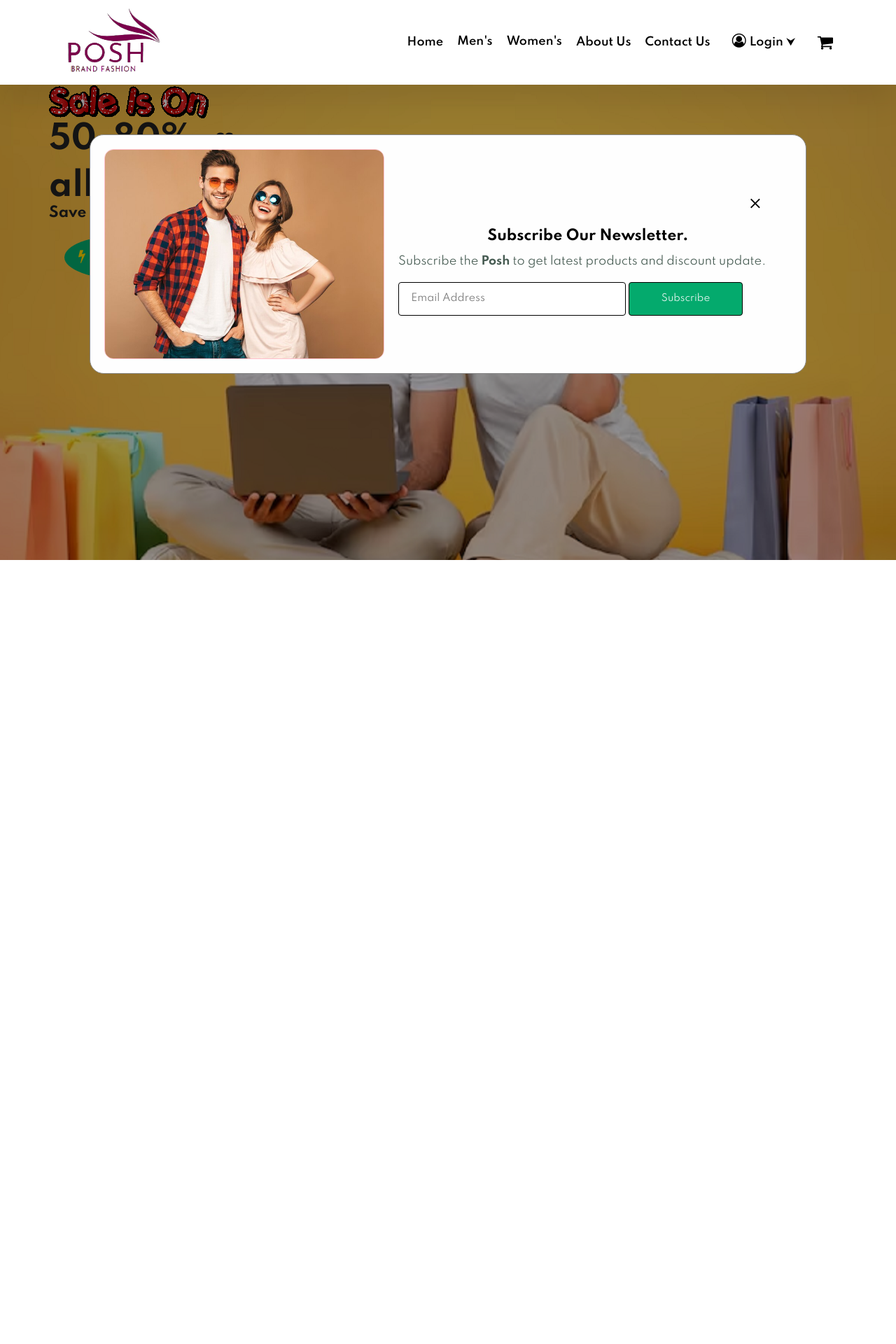
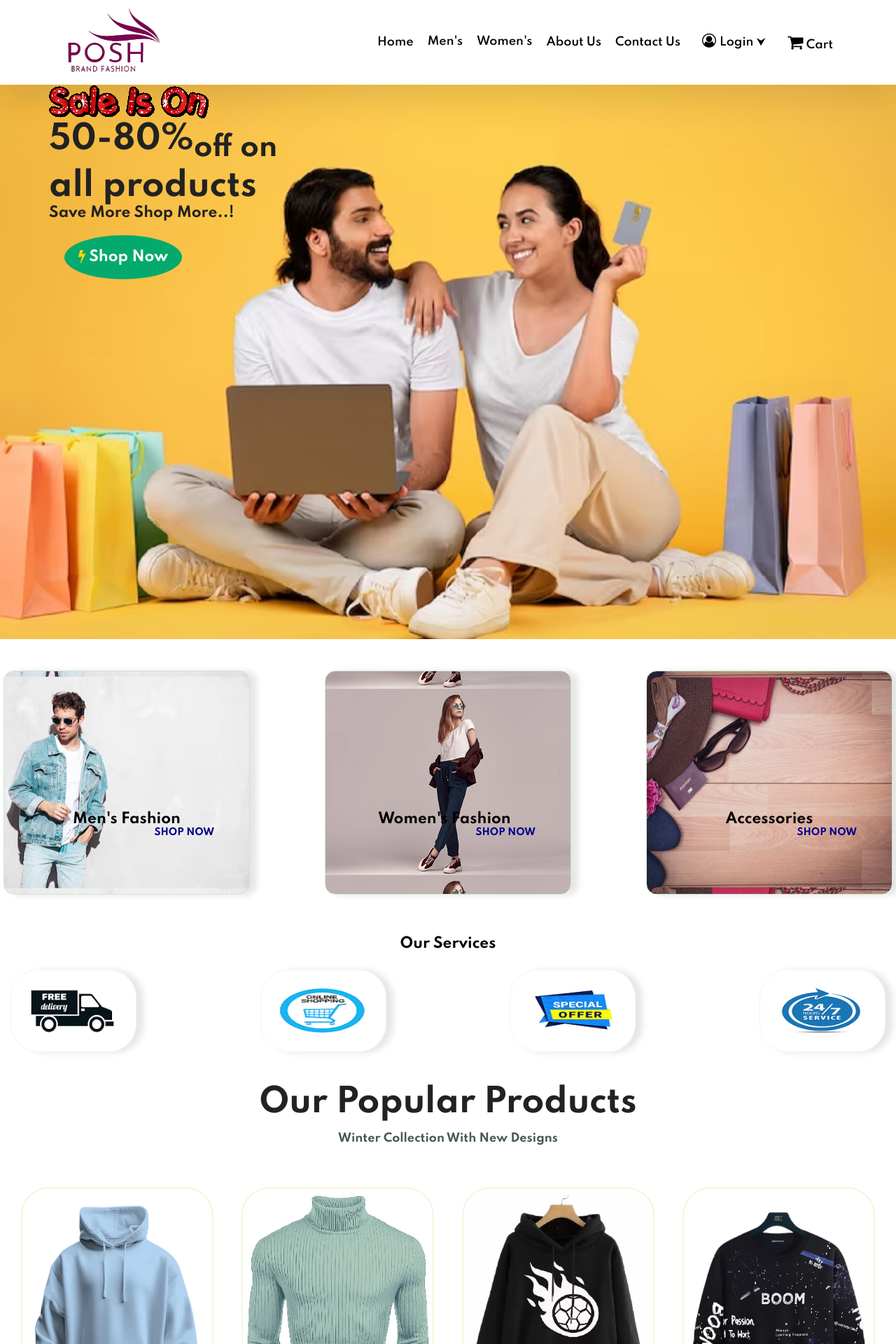
Before and after one commit to Manukl535/Ecommerce-website, a PHP site: page / in a window 1280 px wide. Shown: the top 1920 px of the page at 70% size. Before the commit the page ends 800 px from the top, so only its background shows below. Run offline with PHP 8.4, Linux system fonts and the light colour scheme.

Commit message:
added border for the products

```diff
--- a/index.html
+++ b/index.html
@@ -151,7 +151,7 @@
     <body>
 
 
-        <div id="myModal" class="modal">
+        <!-- <div id="myModal" class="modal">
             <div class=" modal-content ">
 
                 <img src="Assets/popup.jpg" alt="subscribe newsletter" width="400" height="300">
@@ -164,7 +164,7 @@
                     </form>
                 </div>
             </div>
-        </div>
+        </div> -->
 
 
 
@@ -245,7 +245,7 @@
 
 
                       </li>
-                    <li><a href="cart.html"><i style="font-size:24px" class="fa">&#xf07a;</i></a></li>
+                    <li><a href="cart.html"><i style="font-size:24px" class="fa">&#xf07a; </i> Cart</a></li>
                 </ul>
 
             </div>
@@ -291,17 +291,25 @@
             <section id="services" class="section-p1">
 
                 <div class="servicon">
-                <a href="shipping.html" > <img src="Assets/ship.png"></a>
-                </div>
+                    <div class="image-zoom">
+                       <a href="shipping.html"> <img src="Assets/ship.png" width="70%" class="zoom-img"></a>
+                      </div>
+                    </div>
                 <div class="servicon">
-                    <a href="online.html"><img src="Assets/online.png"></a>
-                </div>
+                    <div class="image-zoom">
+                        <a href="shipping.html"> <img src="Assets/online.png" width="70%" class="zoom-img"></a>
+                       </div>
+                     </div>
                 <div class="servicon">
-                    <a href="specoff.html"><img src="Assets/specoff.png"></a>
-                </div>
+                    <div class="image-zoom">
+                        <a href="shipping.html"> <img src="Assets/specoff.png" width="70%" class="zoom-img"></a>
+                       </div>
+                     </div>
                 <div class="servicon">
-                   <a href="custservice.html"> <img src="Assets/24X7.png"></a>
-                </div>
+                    <div class="image-zoom">
+                        <a href="shipping.html"> <img src="Assets/24X7.png" width="70%" class="zoom-img"></a>
+                       </div>
+                     </div>
 
             </section>
 
@@ -599,24 +607,24 @@
 
                  <div class="buy1get1_box2" >
 
-                    <a href="#"><h4><b>T Shirts</b></h4></a>
+                    <a href="#"><h4><center><b>T Shirts</b></center></h4></a>
 
                 </div>
 
 
                 <div class="buy1get1_box3" class="section-m1">
-                    <a href="#"> <h4><b>Sungalsses</b></h4>
+                    <a href="#"> <h4><center><b>Sungalsses</b></center></h4>
                      </a>
                 </div>
 
                 <div class="buy1get1_box4" class="section-m1">
                     <a href="#">
-                    <h4><b>New Footware Collection</b></h4></a>
+                    <h4><b>Footwares</b></h4></a>
                     <h3></h3>
 
                 </div>
 
-                </section>
+                </section><br><br/>
 <!--Subscribe-->
 
 <form action="email.php" method="post">
--- a/styles.css
+++ b/styles.css
@@ -169,6 +169,7 @@ body {
   border: 1px solid #cce7d0;
   border-radius: 1px;
   margin: 5px ;
+  border-radius: 15px;
 
 }
 
@@ -202,6 +203,7 @@ body {
   border: 1px solid #cce7d0;
   border-radius: 1px;
   margin: 5px ;
+  border-radius: 15px;
 
 
 }
@@ -234,6 +236,7 @@ body {
   border: 1px solid #cce7d0;
   border-radius: 1px;
   margin: 5px ;
+  border-radius: 15px;
 
 
 }
@@ -250,6 +253,17 @@ body {
 }
 
 /* Services*/
+#services .image-zoom {
+  overflow: hidden; /* Hide the overflow of the container */
+}
+
+#services .zoom-img {
+  transition: transform 0.5s; /* Add a smooth transition for the zoom effect */
+}
+
+#services .zoom-img:hover {
+  transform: scale(1.2); /* Apply the zoom effect when the image is hovered */
+}
 
 #services{
   display: flex;
@@ -263,8 +277,8 @@ body {
   text-align: center;
   padding: 25px 0;
   box-shadow: 10px 1px 10px rgba(0,0,0,0.10);
-  border: 4px solid black;
-  border-radius: 50px;
+  border: 1px solid whitesmoke;
+  border-radius: 40px;
   margin: 5px ;
 }
 
--- a/sweat1.html
+++ b/sweat1.html
@@ -42,10 +42,10 @@
      <section id="productdetails" class="section-p1">
 
       <div class="product1">
-  <div class="image-zoom">
+
     <img src="Assets/sweat1.png" width="100%" class="zoom-img">
   </div>
-</div>
+
 
 
        <div class="pro1">
```
Also changed, not shown: other parts of styles.css (+36 -8 lines).
